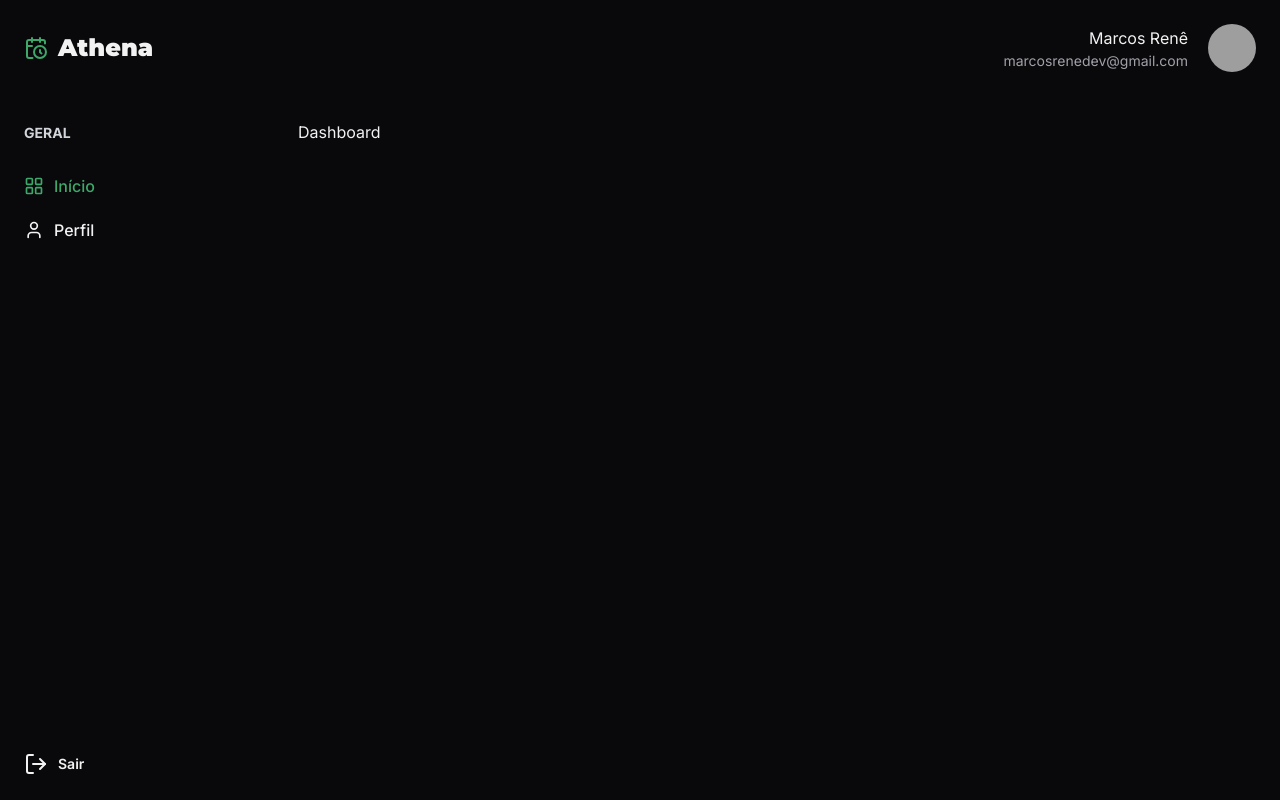
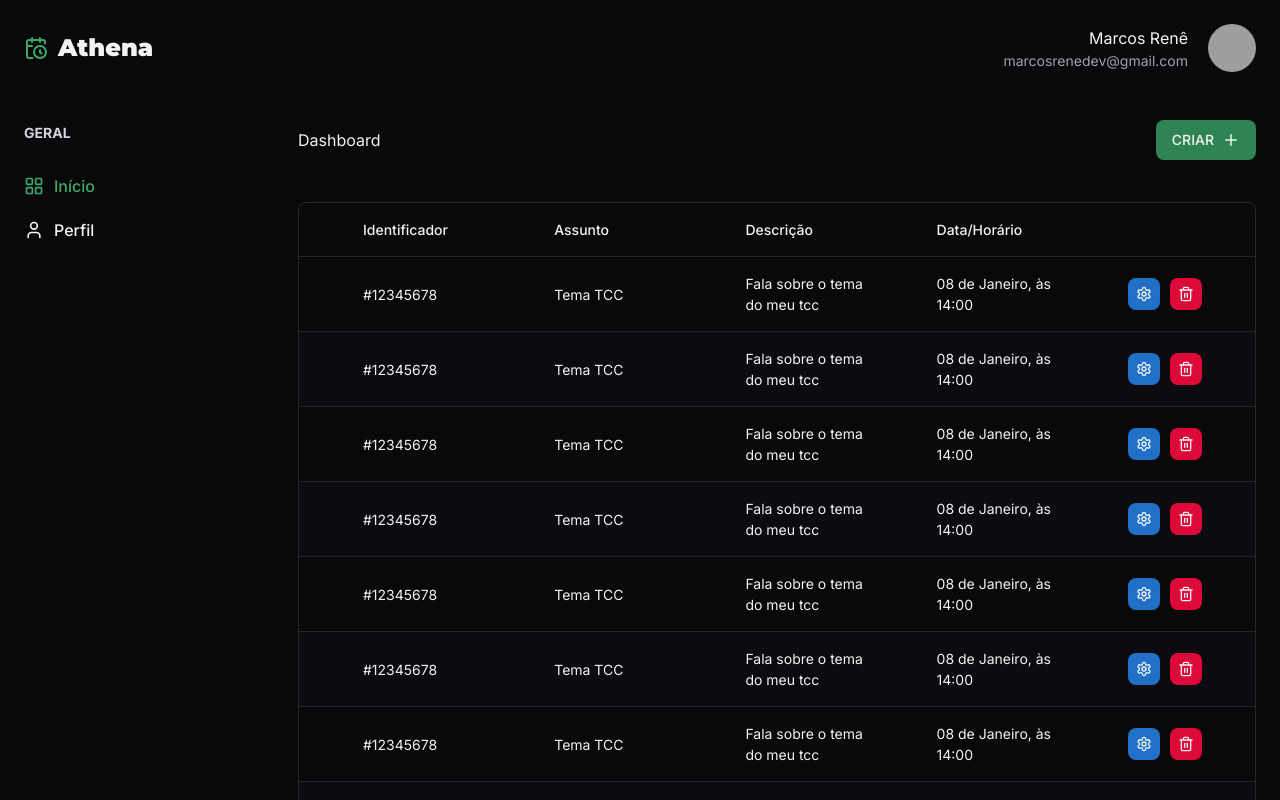
Before and after one commit to MarcosRene/athena, a React (Vite) app: page / in a window 1280 px wide. Shown: the top 800 px of the page. Built offline with nearby package versions, Linux system fonts and the light colour scheme; grey boxes are pictures that could not be loaded.

Commit message:
feat: add table dashboard page

```diff
--- a/src/pages/_layouts/app.tsx
+++ b/src/pages/_layouts/app.tsx
@@ -11,7 +11,7 @@ export function AppLayout() {
       <div className="h-full flex">
         <Sidebar />
 
-        <div className="ml-[2.4rem]">
+        <div className="w-full ml-[2.4rem]">
           <Outlet />
         </div>
       </div>
--- a/src/pages/app/dashboard.tsx
+++ b/src/pages/app/dashboard.tsx
@@ -1,11 +1,91 @@
 import { Helmet } from 'react-helmet-async'
+import { useNavigate } from 'react-router-dom'
+import { PlusIcon, SettingsIcon, Trash2Icon } from 'lucide-react'
+
+import { Button } from '@/components/button'
 
 export function Dashboard() {
+  const navigate = useNavigate()
+
   return (
     <>
       <Helmet title="Dashboard" />
 
-      <span>Dashboard</span>
+      <div className="mb-[4.2rem] flex items-center justify-between">
+        <span>Dashboard</span>
+
+        <Button
+          icon={PlusIcon}
+          iconSize={18}
+          rlt
+          className="uppercase font-medium gap-[0.8rem]"
+          onClick={() => navigate('/new-schedule', { replace: true })}
+        >
+          Criar
+        </Button>
+      </div>
+
+      <div className="relative overflow-x-auto border border-gray-900 rounded-[0.8rem]">
+        <table className="w-full table-fixed">
+          <thead>
+            <tr className="border-b border-b-gray-900">
+              <th className="pl-[6.4rem] py-[1.6rem] text-start text-[1.4rem] font-medium">
+                Identificador
+              </th>
+              <th className="pl-[6.4rem] py-[1.6rem] text-start text-[1.4rem] font-medium">
+                Assunto
+              </th>
+              <th className="pl-[6.4rem] py-[1.6rem] text-start text-[1.4rem] font-medium">
+                Descrição
+              </th>
+              <th className="pl-[6.4rem] py-[1.6rem] text-start text-[1.4rem] font-medium">
+                Data/Horário
+              </th>
+              <th className="pl-[6.4rem]"></th>
+            </tr>
+          </thead>
+
+          <tbody>
+            {Array.from(Array(10).keys()).map((index) => (
+              <tr
+                key={`tr-${index}`}
+                className="border-b border-b-gray-900 even:bg-[#0c0c10]"
+              >
+                <td className="pl-[6.4rem] py-[1.6rem] text-[1.4rem]">
+                  #12345678
+                </td>
+                <td className="pl-[6.4rem] py-[1.6rem] text-[1.4rem]">
+                  Tema TCC
+                </td>
+                <td className="pl-[6.4rem] py-[1.6rem] text-[1.4rem]">
+                  Fala sobre o tema do meu tcc
+                </td>
+                <td className="pl-[6.4rem] py-[1.6rem] text-[1.4rem]">
+                  08 de Janeiro, às 14:00
+                </td>
+                <td className="pl-[6.4rem] py-[1.6rem] text-[1.4rem]">
+                  <div className="flex items-center gap-4">
+                    <Button
+                      icon={SettingsIcon}
+                      iconSize={16}
+                      title="Editar"
+                      aria-label="Edit Button"
+                      className="w-[3.2rem] h-[3.2rem] p-0 bg-[#1F70C6] hover:bg-[#14609b] flex justify-center gap-0"
+                    ></Button>
+                    <Button
+                      icon={Trash2Icon}
+                      iconSize={16}
+                      title="Deletar"
+                      aria-label="Delete Button"
+                      className="w-[3.2rem] h-[3.2rem] p-0 bg-[#DD0939] hover:bg-[#ad0337] flex justify-center gap-0"
+                    ></Button>
+                  </div>
+                </td>
+              </tr>
+            ))}
+          </tbody>
+        </table>
+      </div>
     </>
   )
 }
```
